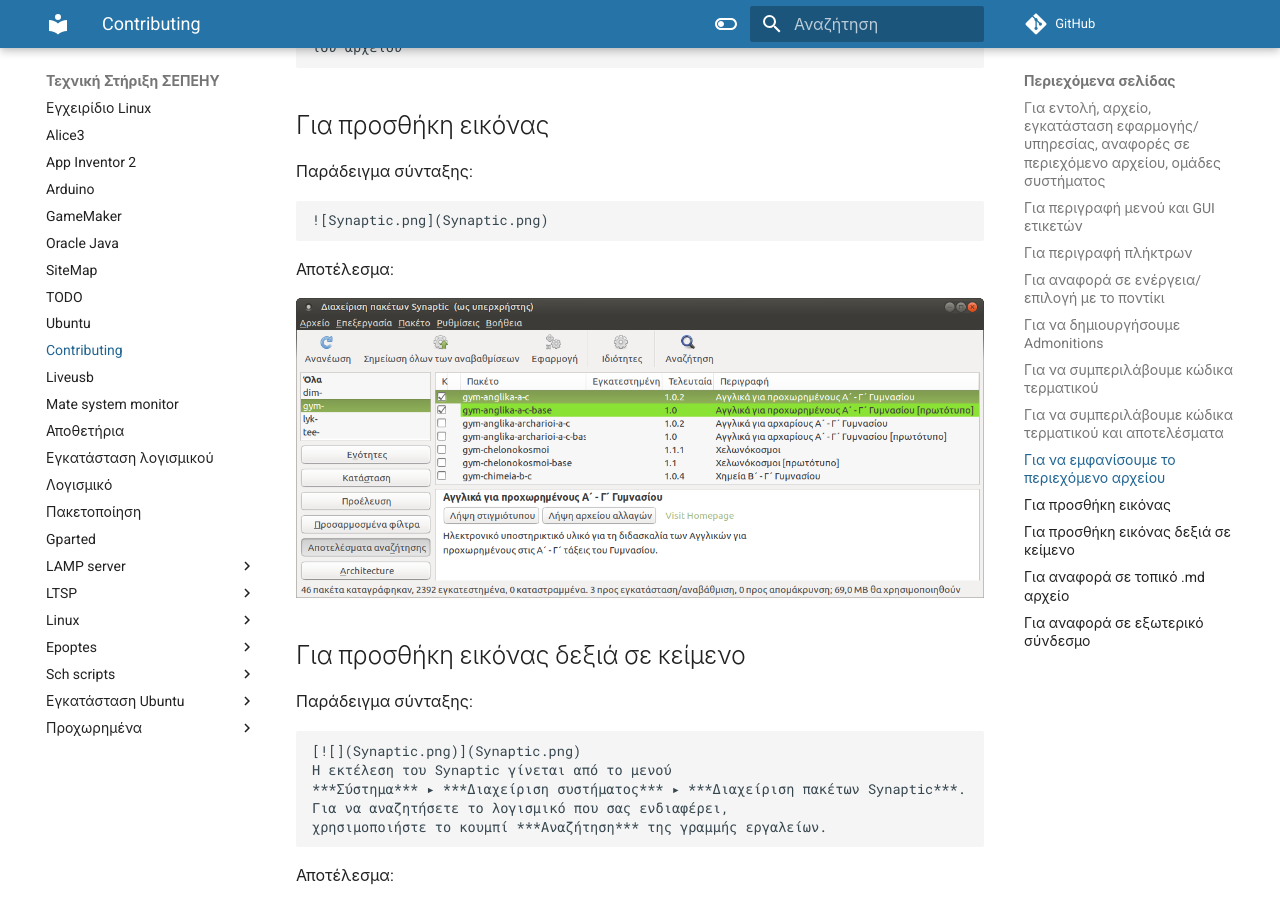
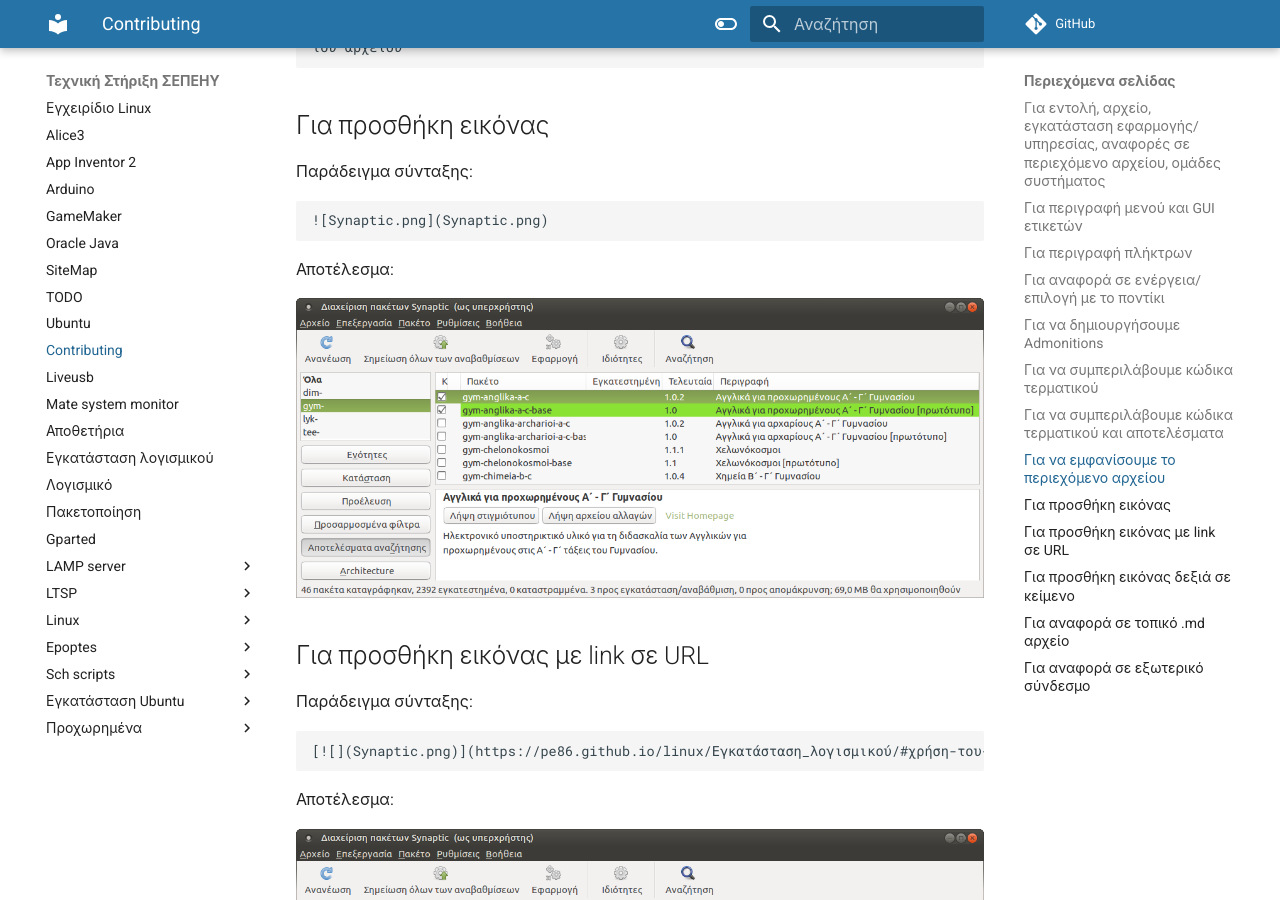
Before and after one commit to siahos/el.ltsp.org, an MkDocs documentation site: the page built from docs/contributing.md, in a window 1280 px wide and 900 px high, scrolled down 3647 px. Built offline with MkDocs 1.6.1 and Material for MkDocs 9.7.7, drawn with Linux system fonts in a browser that asks for light colours; comment, search, counter and statistics services are not loaded.

Commit message:
updated contributing.md

```diff
--- a/docs/contributing.md
+++ b/docs/contributing.md
@@ -155,6 +155,16 @@ $ μπορούμε να χρησιμοποιήσουμε το $
 
 ![Synaptic.png](Synaptic.png)
 
+## Για προσθήκη εικόνας με link σε URL
+
+Παράδειγμα σύνταξης:
+
+    [![](Synaptic.png)](https://pe86.github.io/linux/Εγκατάσταση_λογισμικού/#χρήση-του-synaptic)
+
+Αποτέλεσμα:
+
+[![](Synaptic.png)](https://pe86.github.io/linux/Εγκατάσταση_λογισμικού/#χρήση-του-synaptic)
+
 ## Για προσθήκη εικόνας δεξιά σε κείμενο
 
 Παράδειγμα σύνταξης:
```
